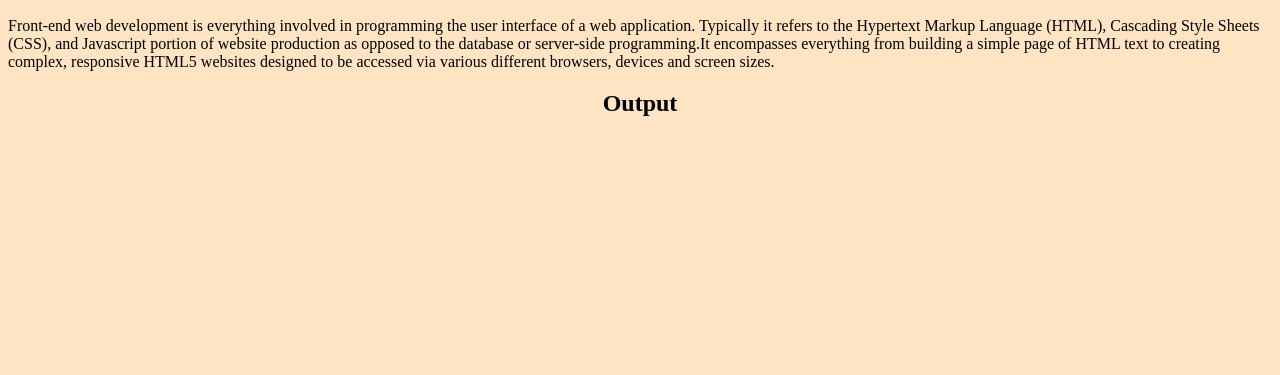
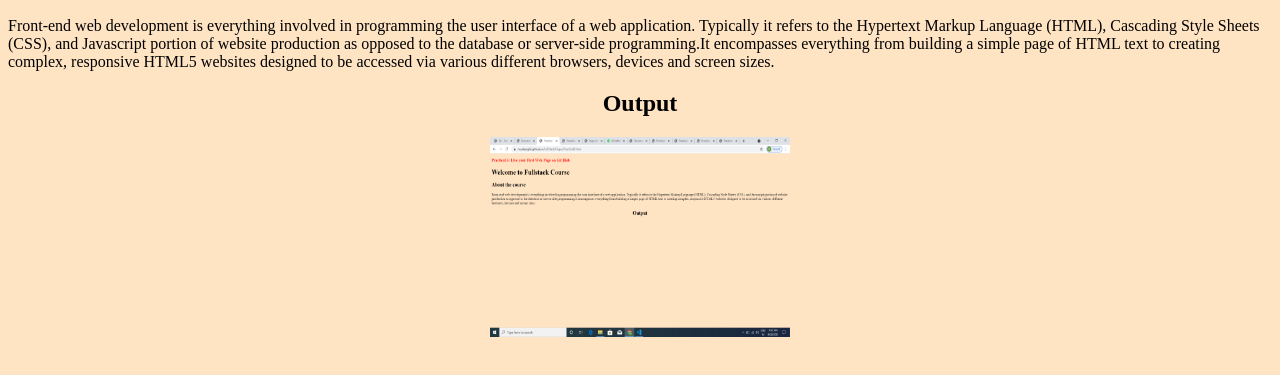
Before and after one commit to MuskanG26/FullStack, a plain HTML site: page Pages/Practical3.html in a window 1280 px wide. Shown: the part 151-526 px from the top of the page. Drawn offline with Linux system fonts and the light colour scheme.

Commit message:
Made changes in Practical3.html

```diff
--- a/Pages/Practical3.html
+++ b/Pages/Practical3.html
@@ -23,6 +23,10 @@
     <h2 style="text-align: center;">
         Output
     </h2>
+    <div style="display: flex; justify-content: center;">
+        <img src="../Images/Screenshot (9).png" style="width: 300px; height: 200px;" alt="">
+
+    </div>
 
 
 
```
Also changed, not shown: Images/Screenshot (9).png (added).
